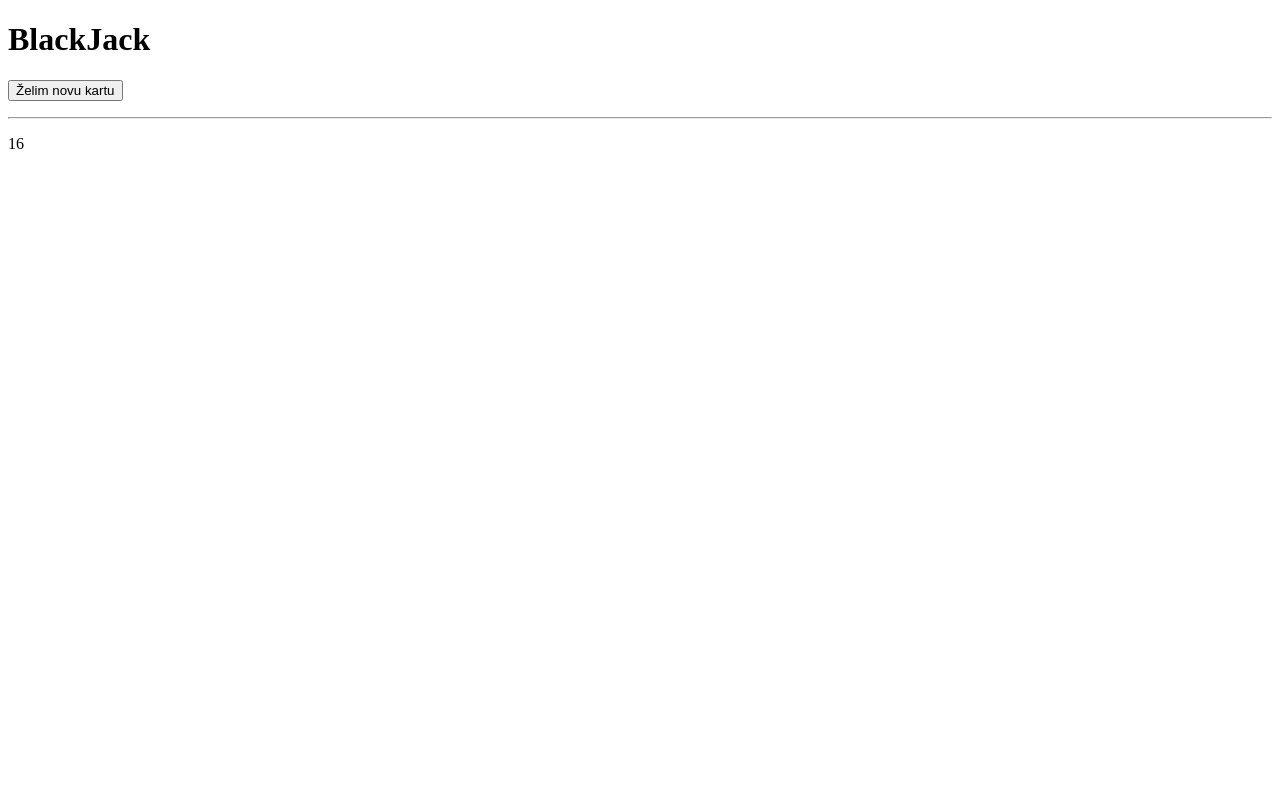
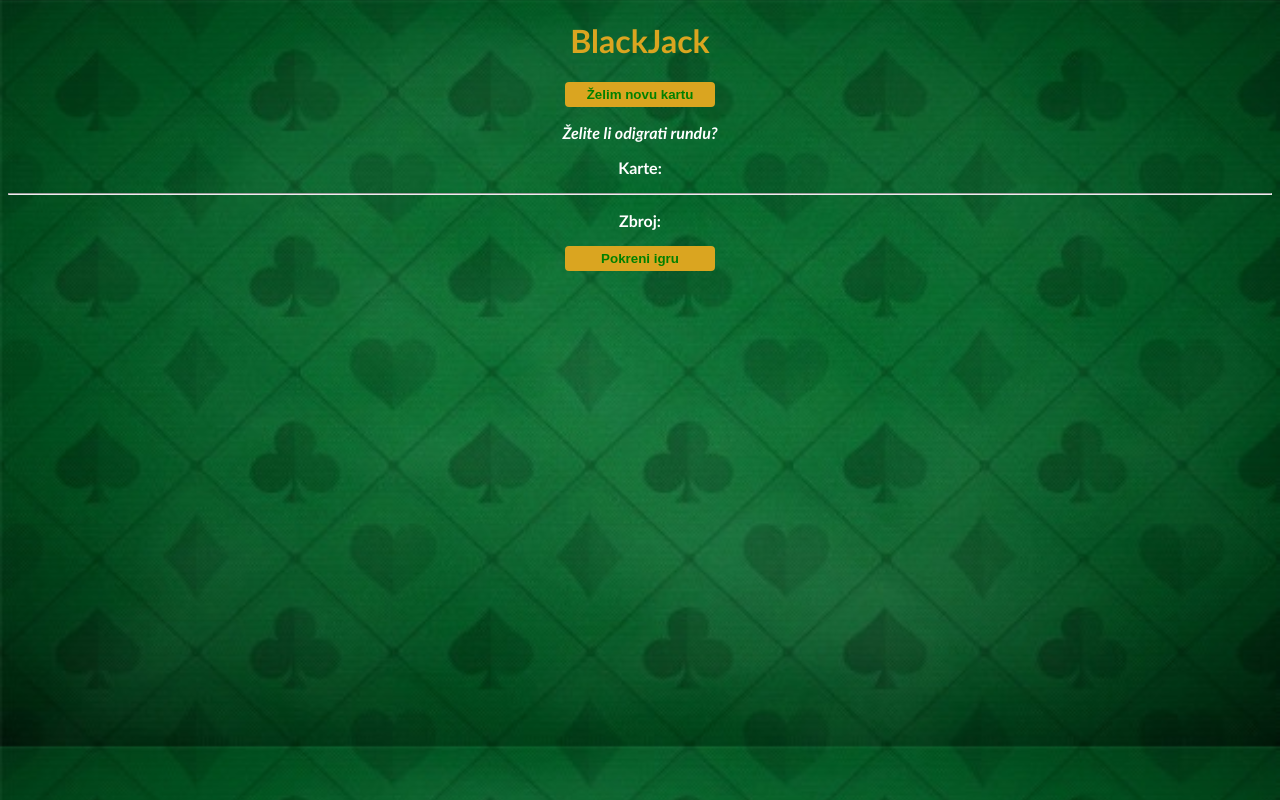
Before and after one commit to vlado2020/Blackjack, a plain HTML site: page index.html in a window 1280 px wide. Drawn offline with Linux system fonts and the light colour scheme.

Commit message:
index.css dodan

```diff
--- /dev/null
+++ b/index.css
@@ -0,0 +1,27 @@
+body {
+    font-family: 'Trebuchet MS', 'Lucida Sans Unicode', 'Lucida Grande', 'Lucida Sans', 'Arial', sans-serif;
+    background-image: url("images/table1.png");
+    background-size: cover;
+    text-align: center;
+    color: white;
+    font-weight: bold;
+}
+
+h1 {
+    color: goldenrod;
+}
+
+#message-el {
+ font-style: italic;
+}
+
+button {
+    color: green;
+    width: 150px;
+    background: goldenrod;
+    padding-top: 5px;
+    padding-bottom: 5px;
+    font-weight: bold;
+    border: none;
+    border-radius:4px
+}
--- a/index.html
+++ b/index.html
@@ -7,15 +7,18 @@
         <title></title>
         <meta name="description" content="">
         <meta name="viewport" content="width=device-width, initial-scale=1">
-        <link rel="stylesheet" href="">
+        <link rel="stylesheet" href="index.css">
     </head>
     <body>
         <h1> BlackJack</h1>
 
         <button>Želim novu kartu</button>
-        <p id='novakarta'></p>
+        <p id="message-el">Želite li odigrati rundu?</p>
+        <p id='novakarta'>Karte: </p>
         <hr>
-        <p id='suma'></p>
+        <p id='suma'>Zbroj: </p>
+
+      <button onclick="startGame()"> Pokreni igru</button>
 
 
         <script src="index.js" async defer></script>
--- a/index.js
+++ b/index.js
@@ -8,17 +8,35 @@ function randomNumber(){
 }
 
 
-let firstCard = randomNumber()
-let secondCard = randomNumber()
+
+let firstCard;
+let secondCard;
 let sum = firstCard + secondCard
 let hasBlackJack = false
+let isAlive = true;
+let messageEl = document.getElementById("message-el")
+console.log(messageEl)
 
+
+function startGame(){
+let firstCard = randomNumber();
+let secondCard =randomNumber();
+let sum = firstCard + secondCard
 if(sum <= 20) {
-    console.log("Želiš li izvući još jednu kartu?")
+    console.log(firstCard, secondCard, sum)
+    message = "Želiš li izvući još jednu kartu?"
 }else if(sum === 21){
-    console.log("Bravo! Dobili ste BlackJack (Ajnc)")
+    message = "Bravo! Dobili ste BlackJack (Ajnc)"
+    hasBlackJack = true;
 }else if( sum > 21){
-    console.log("Ispali ste iz igre")
+    message = "Ispali ste iz igre"
+    isAlive = false;
 }
 
-document.getElementById("suma").innerHTML = sum;
+// Cash out!
+
+console.log(message)
+}
+
+
+// document.getElementById("suma").innerHTML = sum;
```
Also changed, not shown: images/table.png (added), images/table1.png (added).
